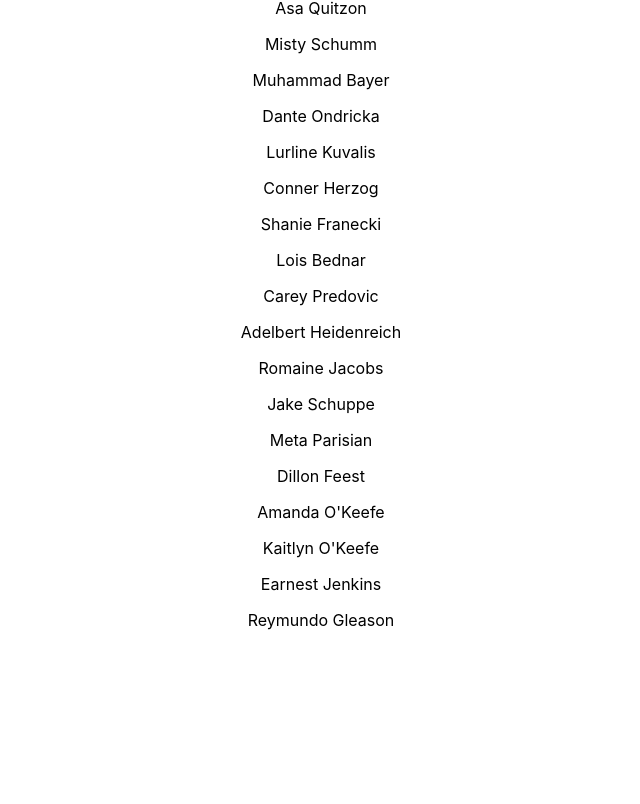
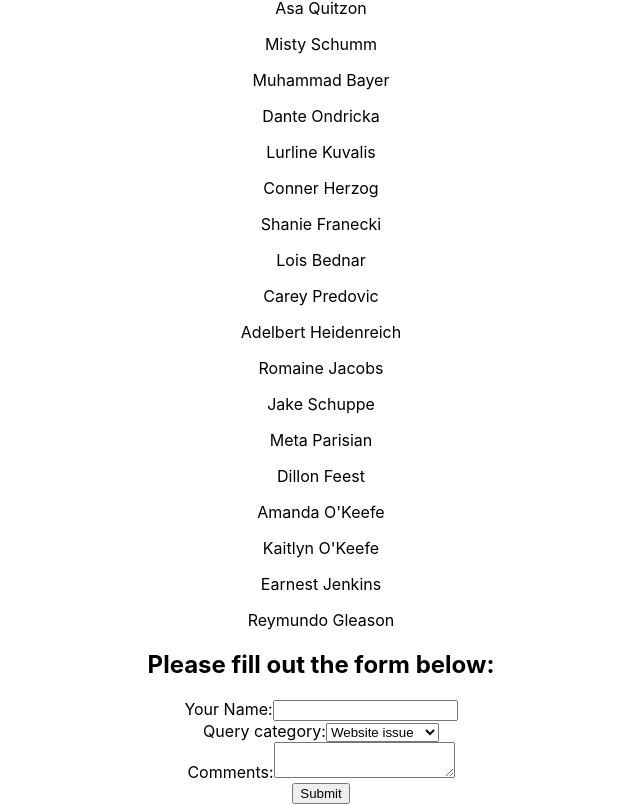
Before and after one commit to kelseyjaneadams/react-essentials, a React (Create React App) app in the folder my-app/: page / in a window 1280 px wide. Shown: the part 9163-9967 px from the top of the page, without its empty margins (319-959 px from the left). Before the commit the page ends 9809 px from the top, so only its background shows below. Built offline with nearby package versions, Linux system fonts and the light colour scheme.

Commit message:
Create a new controlled forms using hooks with the useState

```diff
--- a/my-app/src/App.js
+++ b/my-app/src/App.js
@@ -18,6 +18,7 @@
 import { SearchBar1 } from './components/SearchBar1';
 import { SearchBar2 } from './components/SearchBar2';
 import { SearchBar3 } from './components/SearchBar3';
+import ControlledFormHooks from './components/ControlledFormHooks';
 
 
 function App() {
@@ -42,6 +43,7 @@
      <SearchBar1 />
      <SearchBar2 />
      <SearchBar3 />
+     <ControlledFormHooks />
     </div>
   );
 }
--- /dev/null
+++ b/my-app/src/components/ControlledFormHooks.js
@@ -0,0 +1,61 @@
+import React, {useState} from 'react'
+
+function ControlledFormHooks() {
+    const [name, setName] = useState('');
+    const [category, setCategory] = useState('website');
+    const [comments, setComments] = useState('');
+    const handleSubmit = (e) => {
+        e.preventDefault();
+        console.log(name, category, comments);
+    }
+
+    return (
+        <div>
+            <h2>Please fill out the form below:</h2>
+            <form onSubmit={handleSubmit}>
+                <div>
+                    <label htmlFor="id-name">Your Name:</label>
+                    <input
+                        value={name}
+                        onChange={
+                            (e) => setName(e.target.value)
+                        }
+                        id="id-name"
+                        name="name"
+                        type="text"
+                    />
+                </div>
+                <div>
+                    <label htmlFor="id-category">Query category:</label>
+                    <select
+                        id="id-category"
+                        name="category"
+                        value={category}
+                        onChange={
+                            (e) => setCategory(e.target.value)
+                        }
+                    >
+                        <option value="website">Website issue</option>
+                        <option value="order">Order issue</option>
+                        <option value="general">General inquiry</option>
+
+                    </select>
+                </div>
+                <div>
+                    <label htmlFor="id-comments">Comments:</label>
+                    <textarea
+                        id="id-comments"
+                        name="comments"
+                        value={comments}
+                        onChange={
+                            (e) => setComments(e.target.value)
+                        }
+                    />
+                </div>
+                <input type="submit" value="Submit" />
+            </form>
+        </div>
+    )
+}
+
+export default ControlledFormHooks
```
